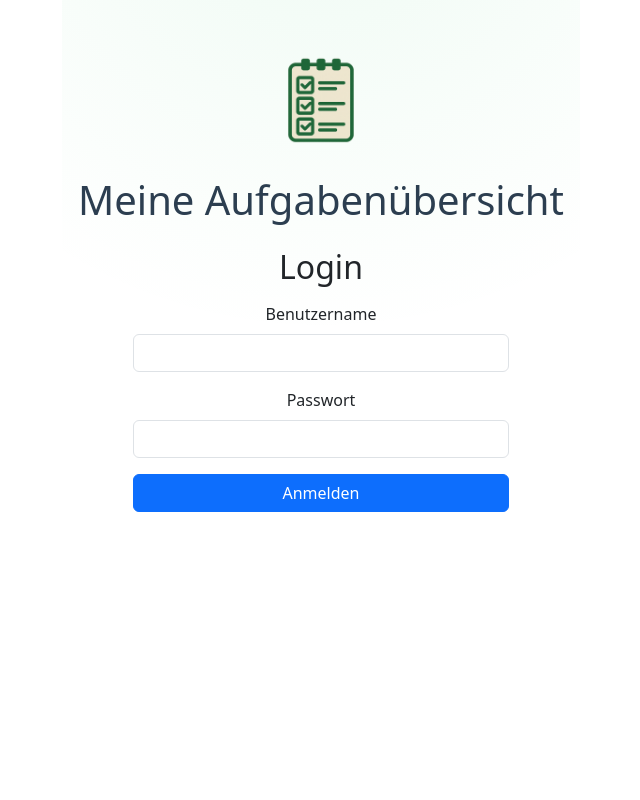
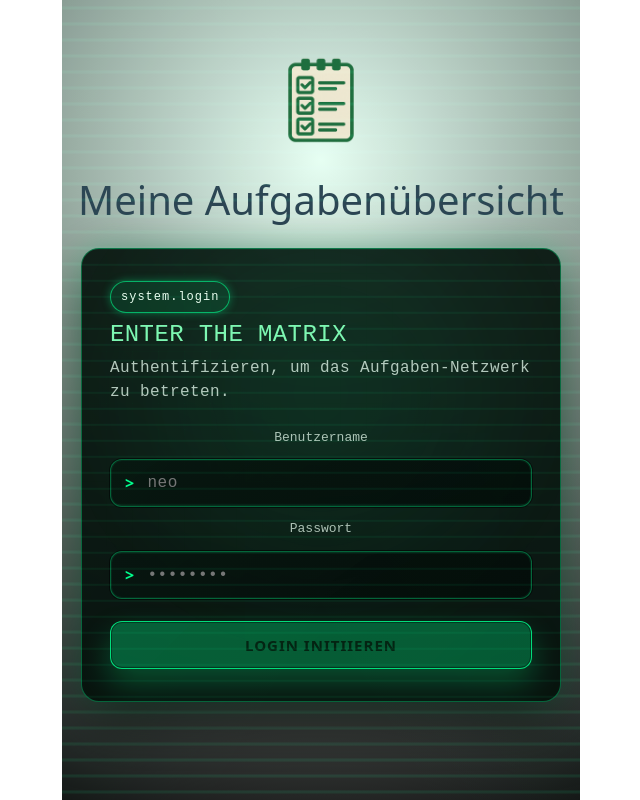
Before and after one commit to EmCoR15/webtechprojektFrontend, a Vue app: page / in a window 1280 px wide. Shown: the whole page, without its empty margins (319-959 px from the left). Built offline with nearby package versions, Linux system fonts and the light colour scheme; the HTML template or start-up script is replaced by a standard one.

Commit message:
Restyle login in Matrix theme

```diff
--- a/src/App.vue
+++ b/src/App.vue
@@ -39,7 +39,7 @@ const logout = () => {
 </script>
 
 <template>
-  <main>
+  <main :class="{ 'matrix-bg': !isLoggedIn }">
     <!-- Logo -->
     <img :src="logo" alt="Mein Logo" class="logo" />
     <h1>Meine Aufgabenübersicht</h1>
@@ -51,10 +51,10 @@ const logout = () => {
     />
 
     <!-- Wenn eingeloggt: Begrüßung + Logout + Aufgabenliste -->
-    <div
-      v-else
-      class="container mt-3"
-    >
+      <div
+        v-else
+        class="container mt-3"
+      >
       <div class="d-flex justify-content-between align-items-center mb-3">
         <p class="mb-0">
           Eingeloggt als
@@ -81,6 +81,8 @@ main {
   font-family: system-ui, sans-serif;
   background: radial-gradient(circle at 50% -20%, rgba(34,197,94,.08), transparent 50%);
   min-height: 100vh;
+  position: relative;
+  overflow: hidden;
 }
 h1 {
   color: var(--color-heading);
@@ -93,4 +95,44 @@ h1 {
   height: auto;
   margin-bottom: 16px;
 }
+
+.matrix-bg {
+  background: radial-gradient(circle at 50% 20%, rgba(51, 255, 153, 0.12), rgba(0, 0, 0, 0.92));
+  color: #e9ffe3;
+}
+
+.matrix-bg::before,
+.matrix-bg::after {
+  content: '';
+  position: absolute;
+  inset: -20% 0;
+  background-image: repeating-linear-gradient(
+      to bottom,
+      rgba(0, 255, 140, 0.15) 0,
+      rgba(0, 255, 140, 0.15) 2px,
+      transparent 2px,
+      transparent 16px
+    ),
+    linear-gradient(120deg, rgba(0, 255, 140, 0.06), transparent 60%),
+    linear-gradient(-120deg, rgba(0, 255, 140, 0.06), transparent 60%);
+  mix-blend-mode: screen;
+  pointer-events: none;
+  opacity: 0.6;
+  animation: matrixFall 14s linear infinite;
+}
+
+.matrix-bg::after {
+  animation-duration: 18s;
+  animation-direction: reverse;
+  opacity: 0.4;
+}
+
+@keyframes matrixFall {
+  0% {
+    transform: translateY(-8%);
+  }
+  100% {
+    transform: translateY(8%);
+  }
+}
 </style>
--- a/src/components/LoginForm.vue
+++ b/src/components/LoginForm.vue
@@ -50,41 +50,233 @@ const handleLogin = async () => {
 </script>
 
 <template>
-  <div class="container mt-4" style="max-width: 400px;">
-    <h2 class="mb-3 text-center">Login</h2>
+  <div class="login-shell">
+    <div class="matrix-card">
+      <div class="matrix-glow"></div>
+      <div class="matrix-grid"></div>
 
-    <form @submit.prevent="handleLogin">
-      <div class="mb-3">
-        <label class="form-label">Benutzername</label>
+      <header class="matrix-header">
+        <div class="pill">system.login</div>
+        <h2>Enter the Matrix</h2>
+        <p>Authentifizieren, um das Aufgaben-Netzwerk zu betreten.</p>
+      </header>
+
+      <form
+        class="matrix-form"
+        @submit.prevent="handleLogin"
+      >
+        <label class="input-label" for="username">Benutzername</label>
+        <div class="input-shell">
+          <span aria-hidden="true">></span>
           <input
+            id="username"
             v-model="username"
             type="text"
-          class="form-control"
+            autocomplete="username"
             required
+            placeholder="neo"
           />
         </div>
 
-      <div class="mb-3">
-        <label class="form-label">Passwort</label>
+        <label class="input-label" for="password">Passwort</label>
+        <div class="input-shell">
+          <span aria-hidden="true">></span>
           <input
+            id="password"
             v-model="password"
             type="password"
-          class="form-control"
+            autocomplete="current-password"
             required
+            placeholder="••••••••"
           />
         </div>
 
         <button
           type="submit"
-        class="btn btn-primary w-100"
+          class="matrix-button"
           :disabled="loading"
         >
-        {{ loading ? 'Anmelden...' : 'Anmelden' }}
+          {{ loading ? 'Verbindung wird aufgebaut...' : 'Login initiieren' }}
         </button>
 
-      <p v-if="error" class="text-danger mt-3 mb-0">
+        <p v-if="error" class="error-text">
           {{ error }}
         </p>
       </form>
     </div>
+  </div>
 </template>
+
+<style scoped>
+:global(body) {
+  background-color: #030b07;
+}
+
+.login-shell {
+  width: min(480px, 92vw);
+  margin: 24px auto;
+}
+
+.matrix-card {
+  position: relative;
+  padding: 32px 28px;
+  border-radius: 18px;
+  background: rgba(5, 15, 10, 0.92);
+  overflow: hidden;
+  box-shadow: 0 20px 60px rgba(0, 0, 0, 0.6), 0 0 30px rgba(0, 255, 140, 0.2);
+  border: 1px solid rgba(0, 255, 140, 0.35);
+  backdrop-filter: blur(4px);
+}
+
+.matrix-glow {
+  position: absolute;
+  inset: -40%;
+  background: radial-gradient(circle at 50% 40%, rgba(0, 255, 140, 0.12), transparent 40%);
+  filter: blur(32px);
+  opacity: 0.75;
+  pointer-events: none;
+}
+
+.matrix-grid {
+  position: absolute;
+  inset: -2px;
+  background-image: linear-gradient(rgba(0, 255, 140, 0.08) 1px, transparent 1px),
+    linear-gradient(90deg, rgba(0, 255, 140, 0.08) 1px, transparent 1px);
+  background-size: 26px 26px, 26px 26px;
+  opacity: 0.25;
+  mask-image: radial-gradient(circle at 20% 20%, rgba(0, 0, 0, 0.7), transparent 55%);
+  pointer-events: none;
+}
+
+.matrix-header {
+  position: relative;
+  text-align: left;
+  color: #eafff1;
+  margin-bottom: 24px;
+  font-family: 'Share Tech Mono', 'Roboto Mono', monospace;
+  letter-spacing: 0.4px;
+}
+
+.matrix-header h2 {
+  margin: 8px 0 6px;
+  font-size: 24px;
+  text-transform: uppercase;
+  color: #7df7b1;
+}
+
+.matrix-header p {
+  margin: 0;
+  color: rgba(234, 255, 241, 0.75);
+  line-height: 1.5;
+}
+
+.pill {
+  display: inline-flex;
+  align-items: center;
+  gap: 8px;
+  padding: 6px 10px;
+  font-size: 12px;
+  letter-spacing: 1px;
+  background: rgba(0, 255, 140, 0.1);
+  border: 1px solid rgba(0, 255, 140, 0.6);
+  border-radius: 999px;
+  box-shadow: 0 0 8px rgba(0, 255, 140, 0.35);
+}
+
+.matrix-form {
+  position: relative;
+  display: flex;
+  flex-direction: column;
+  gap: 12px;
+  z-index: 1;
+}
+
+.input-label {
+  font-size: 13px;
+  color: rgba(234, 255, 241, 0.72);
+  font-family: 'Share Tech Mono', 'Roboto Mono', monospace;
+}
+
+.input-shell {
+  display: grid;
+  grid-template-columns: auto 1fr;
+  align-items: center;
+  gap: 10px;
+  padding: 10px 14px;
+  border-radius: 12px;
+  background: linear-gradient(145deg, rgba(7, 20, 14, 0.85), rgba(4, 12, 9, 0.95));
+  border: 1px solid rgba(0, 255, 140, 0.35);
+  box-shadow: inset 0 0 0 1px rgba(0, 255, 140, 0.08), 0 0 0 1px rgba(0, 0, 0, 0.6);
+  transition: border-color 0.2s ease, box-shadow 0.2s ease, transform 0.2s ease;
+}
+
+.input-shell span {
+  color: #00ff8c;
+  font-weight: 700;
+  letter-spacing: 0.08em;
+}
+
+.input-shell input {
+  background: transparent;
+  border: none;
+  outline: none;
+  color: #eafff1;
+  font-size: 16px;
+  font-family: 'Share Tech Mono', 'Roboto Mono', monospace;
+  letter-spacing: 0.5px;
+}
+
+.input-shell:focus-within {
+  border-color: rgba(0, 255, 140, 0.7);
+  box-shadow: 0 0 12px rgba(0, 255, 140, 0.3);
+  transform: translateY(-1px);
+}
+
+.matrix-button {
+  margin-top: 10px;
+  padding: 12px 14px;
+  background: linear-gradient(135deg, rgba(0, 255, 140, 0.32), rgba(0, 196, 108, 0.4));
+  border: 1px solid rgba(0, 255, 140, 0.8);
+  color: #042312;
+  font-weight: 700;
+  font-size: 15px;
+  text-transform: uppercase;
+  letter-spacing: 1px;
+  border-radius: 12px;
+  cursor: pointer;
+  transition: transform 0.2s ease, box-shadow 0.2s ease, filter 0.2s ease;
+  box-shadow: 0 14px 30px rgba(0, 255, 140, 0.25), inset 0 0 0 1px rgba(0, 0, 0, 0.4);
+}
+
+.matrix-button:hover:not(:disabled) {
+  transform: translateY(-2px) scale(1.01);
+  filter: brightness(1.05);
+  box-shadow: 0 18px 40px rgba(0, 255, 140, 0.32), inset 0 0 0 1px rgba(0, 0, 0, 0.35);
+}
+
+.matrix-button:disabled {
+  opacity: 0.6;
+  cursor: not-allowed;
+}
+
+.error-text {
+  margin: 10px 0 0;
+  color: #ff7a7a;
+  font-family: 'Share Tech Mono', 'Roboto Mono', monospace;
+  text-align: left;
+  background: rgba(255, 122, 122, 0.06);
+  border: 1px solid rgba(255, 122, 122, 0.2);
+  padding: 10px 12px;
+  border-radius: 10px;
+}
+
+@media (max-width: 480px) {
+  .matrix-card {
+    padding: 26px 22px;
+  }
+
+  .matrix-header h2 {
+    font-size: 21px;
+  }
+}
+</style>
```
Lines whose indentation alone changed are shown as unchanged.
